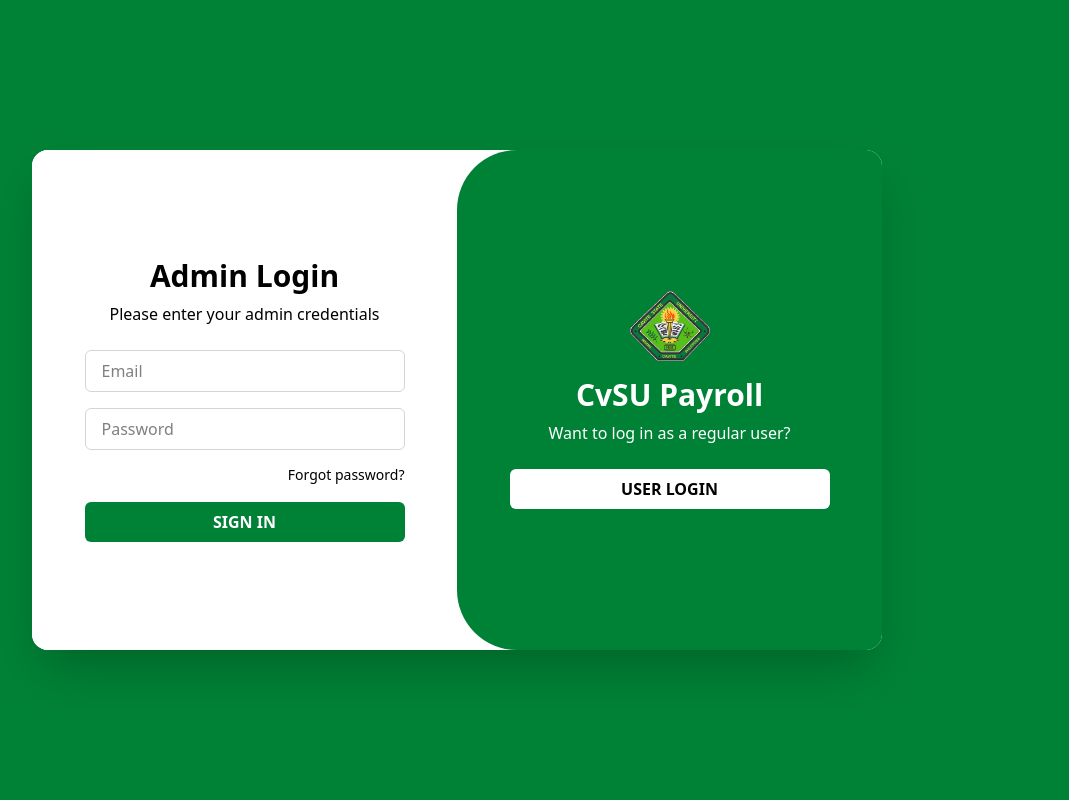
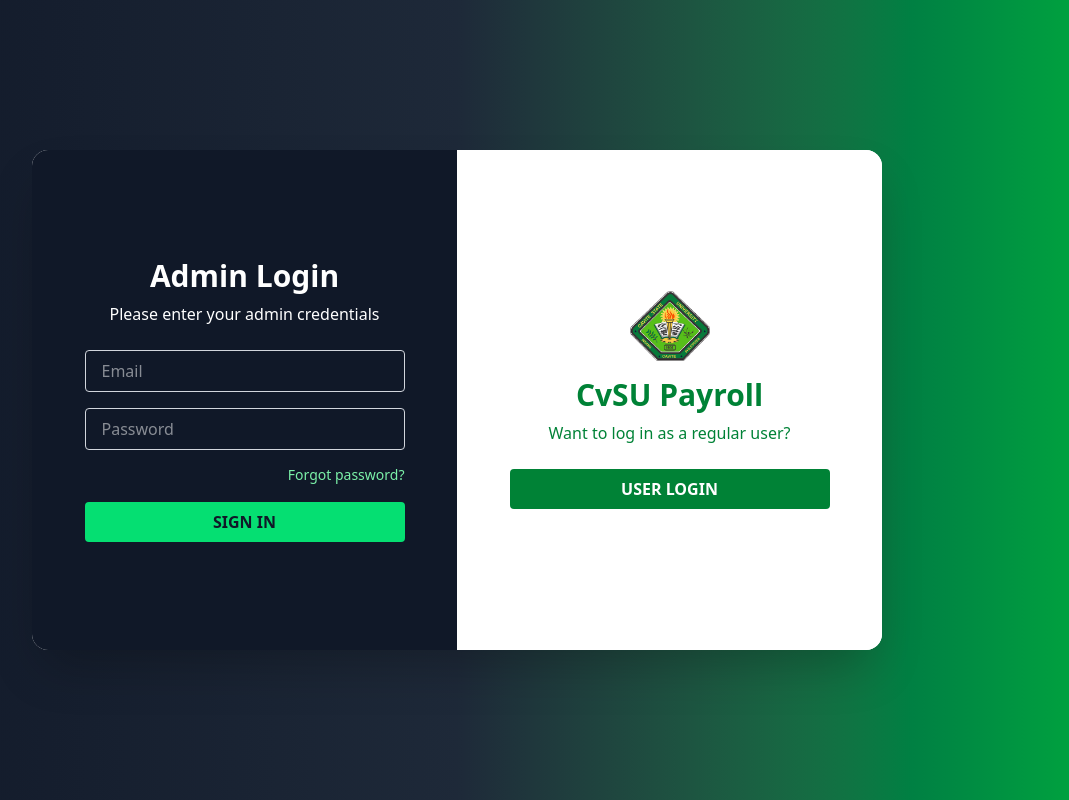
Before and after one commit to Ven-the-dork/Payroll2, a React (Vite) app: page / in a window 1280 px wide. Both pictures are taken after a click on the button "ADMIN LOGIN". Shown: the whole page, without its empty margins (183-1252 px from the left). Built offline with nearby package versions, Linux system fonts and the light colour scheme.

Commit message:
new Login page

```diff
--- a/src/Admin side/Loginpage.jsx
+++ b/src/Admin side/Loginpage.jsx
@@ -22,8 +22,6 @@
       const userCredential = await signInWithEmailAndPassword(auth, email, password);
       const user = userCredential.user;
 
-      console.log("Firebase login successful:", user.uid);
-
       // 2. Get user role from Supabase database
       const { data: userProfile, error: dbError } = await supabase
         .from('users')
@@ -32,11 +30,8 @@
         .single();
 
       if (dbError) {
-        console.error("Database error:", dbError);
         throw new Error("User profile not found in database. Please contact administrator.");
       }
-
-      console.log("User profile:", userProfile);
 
       // 3. Check if user's role matches the selected login portal
       if (role === "admin" && userProfile.role !== "admin") {
@@ -44,7 +39,6 @@
         await auth.signOut();
         return;
       }
-
       if (role === "user" && userProfile.role === "admin") {
         setError("Admin users should use the Admin Login portal.");
         await auth.signOut();
@@ -69,8 +63,6 @@
       }
 
     } catch (error) {
-      console.error("Login error:", error);
-
       // Handle specific Firebase error codes
       if (error.code === "auth/user-not-found") {
         setError("No account found with this email address.");
@@ -90,34 +82,44 @@
     }
   };
 
-  return (
-    <div className="min-h-screen flex items-center justify-center bg-green-700">
-      <div className="flex w-[850px] h-[500px] bg-white rounded-2xl shadow-2xl overflow-hidden">
-        {/* LEFT SIDE – Login Form */}
-        <div className="w-1/2 bg-white flex flex-col justify-center items-center p-8">
-          <h2 className="text-3xl font-bold text-black mb-2">
-            {role === "admin" ? "Admin Login" : "Welcome Back !!"}
-          </h2>
-          <p className="text-black mb-6">
+  // --- Dynamic UI based on role ---
+  const color = {
+    admin: {
+      mainBg: "bg-gradient-to-r from-gray-900 via-gray-800 to-green-600",
+      formBg: "bg-gray-900 text-white",
+      button: "bg-green-400 hover:bg-yellow-400 text-gray-900",
+      link: "text-green-300 hover:text-yellow-300",
+      brandingBg: "bg-white text-green-700",
+    },
+    user: {
+      mainBg: "bg-gradient-to-r from-green-400 via-green-600 to-green-800",
+      formBg: "bg-white text-black",
+      button: "bg-yellow-400 hover:bg-green-600 text-black",
+      link: "text-green-700 hover:text-yellow-700",
+      brandingBg: "bg-green-700 text-white",
+    }
+  }[role];
+
+  const LoginForm = (
+    <div className={`w-1/2 ${color.formBg} flex flex-col justify-center items-center p-8`}>
+      <h2 className="text-3xl font-bold mb-2">{role === "admin" ? "Admin Login" : "Welcome Back !!"}</h2>
+      <p className="mb-6">
         {role === "admin"
           ? "Please enter your admin credentials"
           : "Please enter your credentials to log in"}
       </p>
-
-          {/* Error Message */}
       {error && (
         <div className="w-full max-w-xs mb-4 bg-red-100 border border-red-400 text-red-700 px-3 py-2 rounded text-sm">
           {error}
         </div>
       )}
-
-          <div className="w-full max-w-xs">
+      <form onSubmit={handleLogin} className="w-full max-w-xs">
         <input
           type="email"
           placeholder="Email"
           value={email}
           onChange={(e) => setEmail(e.target.value)}
-              className="w-full mb-4 px-4 py-2 border border-gray-300 rounded-md focus:outline-none focus:ring-2 focus:ring-black"
+          className={`w-full mb-4 px-4 py-2 border border-gray-300 rounded focus:outline-none focus:ring-2 ${role === "admin" ? "focus:ring-green-300" : "focus:ring-green-700"}`}
           required
           disabled={loading}
         />
@@ -126,71 +128,63 @@
           placeholder="Password"
           value={password}
           onChange={(e) => setPassword(e.target.value)}
-              className="w-full mb-3 px-4 py-2 border border-gray-300 rounded-md focus:outline-none focus:ring-2 focus:ring-black"
+          className={`w-full mb-3 px-4 py-2 border border-gray-300 rounded focus:outline-none focus:ring-2 ${role === "admin" ? "focus:ring-green-300" : "focus:ring-green-700"}`}
           required
           disabled={loading}
         />
-
         <div className="text-right mb-4">
           <a
             href="#"
-                onClick={(e) => {
+            onClick={e => {
               e.preventDefault();
-                  // TODO: Implement password reset
               alert("Password reset functionality coming soon!");
             }}
-                className="text-sm text-black hover:underline cursor-pointer"
+            className={`text-sm ${color.link} cursor-pointer`}
           >
             Forgot password?
           </a>
         </div>
+        <button
+          type="submit"
+          disabled={loading}
+          className={`w-full ${color.button} font-bold py-2 rounded transition cursor-pointer disabled:opacity-50 disabled:cursor-not-allowed`}
+        >{loading ? "SIGNING IN..." : "SIGN IN"}</button>
+      </form>
+    </div>
+  );
 
-            <button
-              onClick={handleLogin}
-              disabled={loading}
-              className="w-full bg-green-700 text-white py-2 rounded-md hover:bg-green-800 transition cursor-pointer disabled:opacity-50 disabled:cursor-not-allowed font-semibold"
-            >
-              {loading ? "SIGNING IN..." : "SIGN IN"}
-            </button>
-          </div>
-        </div>
-
-        {/* RIGHT SIDE – Role Switcher */}
-        <div className="w-1/2 bg-green-700 text-white flex flex-col justify-center items-center p-8 rounded-l-[60px]">
+  const InfoPanel = (
+    <div className={`w-1/2 ${color.brandingBg} flex flex-col justify-center items-center p-8`}>
       <img src="src/assets/cvsu.png" alt="Logo" className="w-20 mb-4" />
       <h2 className="text-3xl font-bold mb-2">CvSU Payroll</h2>
-          <p className="text-white mb-6 text-center">
-            {role === "admin"
-              ? "Want to log in as a regular user?"
-              : "Are you an admin?"}
+      <p className="mb-6 text-center">
+        {role === "admin" ? "Want to log in as a regular user?" : "Are you an admin?"}
       </p>
-
       <div className="flex flex-col gap-3 w-full max-w-xs">
         {role === "admin" ? (
           <button
-                onClick={() => {
-                  setRole("user");
-                  setError("");
-                }}
-                className="w-full bg-white text-black py-2 rounded-md font-semibold hover:bg-gray-100 transition cursor-pointer"
+            onClick={() => { setRole("user"); setError(""); }}
+            className="w-full bg-green-700 text-white py-2 rounded font-semibold hover:bg-green-600 transition"
             disabled={loading}
-              >
-                USER LOGIN
-              </button>
+          >USER LOGIN</button>
         ) : (
           <button
-                onClick={() => {
-                  setRole("admin");
-                  setError("");
-                }}
-                className="w-full bg-white text-black py-2 rounded-md font-semibold hover:bg-gray-100 transition cursor-pointer"
+            onClick={() => { setRole("admin"); setError(""); }}
+            className="w-full bg-gray-900 text-yellow-400 py-2 rounded font-semibold hover:bg-gray-700 transition"
             disabled={loading}
-              >
-                ADMIN LOGIN
-              </button>
+          >ADMIN LOGIN</button>
         )}
       </div>
     </div>
+  );
+
+  return (
+    <div className={`${color.mainBg} min-h-screen flex items-center justify-center`}>
+      <div className="flex w-[850px] h-[500px] bg-white rounded-2xl shadow-2xl overflow-hidden">
+        {role === "admin"
+          ? (<>{LoginForm}{InfoPanel}</>)
+          : (<>{InfoPanel}{LoginForm}</>)
+        }
       </div>
     </div>
   );
```
Lines whose indentation alone changed are shown as unchanged.
